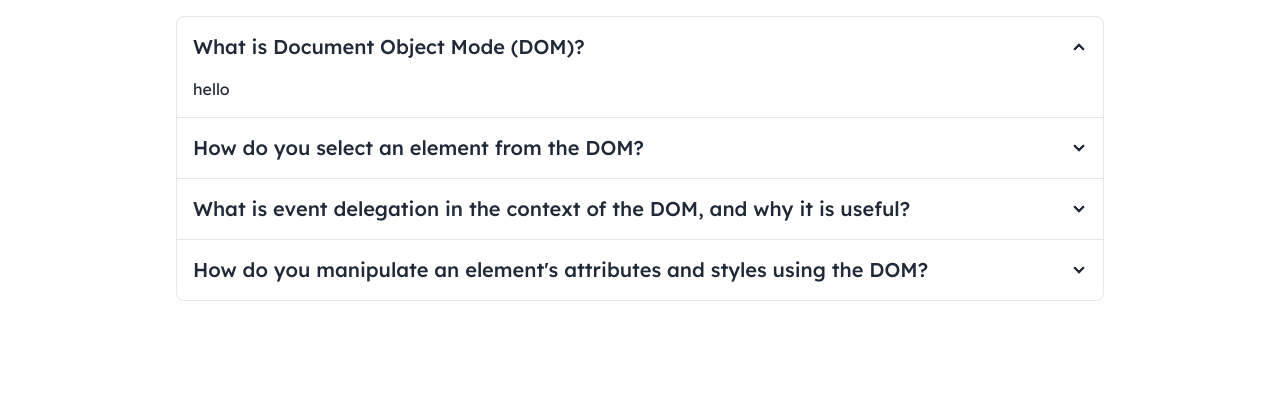
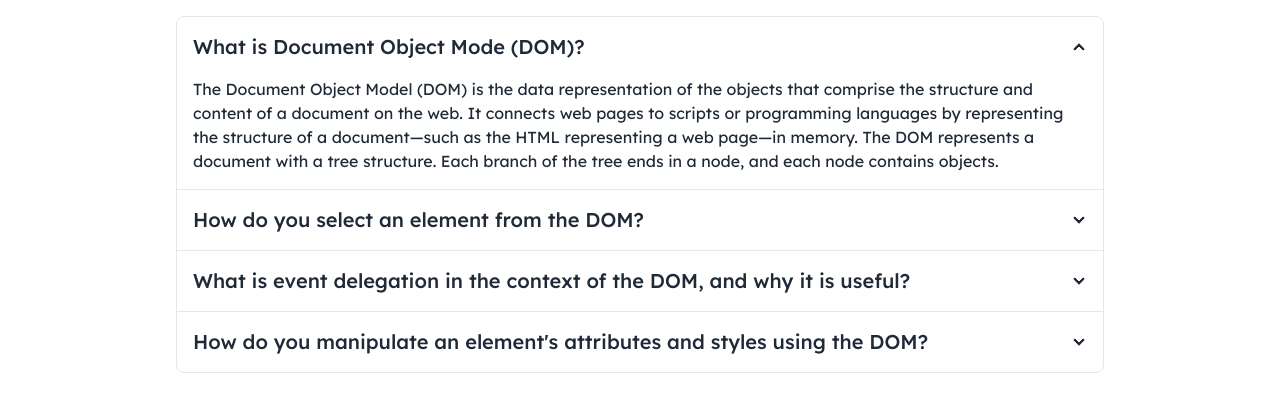
Before and after one commit to Nayeem10/assignment-05, a plain HTML site: page blog.html in a window 1280 px wide. Shown: the part 253-664 px from the top of the page. Drawn offline with nearby package versions, Linux system fonts and the light colour scheme.

Commit message:
blog updated

```diff
--- a/blog.html
+++ b/blog.html
@@ -39,28 +39,36 @@
                 <input type="radio" name="my-accordion-4" checked="checked" />
                 <div class="collapse-title text-xl font-medium">What is Document Object Mode (DOM)?</div>
                 <div class="collapse-content">
-                    <p>hello</p>
+                    <p>
+                        The Document Object Model (DOM) is the data representation of the objects that comprise the structure and content of a document on the web. It connects web pages to scripts or programming languages by representing the structure of a document—such as the HTML representing a web page—in memory. The DOM represents a document with a tree structure. Each branch of the tree ends in a node, and each node contains objects.
+                    </p>
                 </div>
             </div>
             <div class="collapse collapse-arrow join-item border-base-300 border">
                 <input type="radio" name="my-accordion-4" />
                 <div class="collapse-title text-xl font-medium">How do you select an element from the DOM?</div>
                 <div class="collapse-content">
-                    <p>hello</p>
+                    <p>
+                        An element can be selected from DOM using various method provided by document object. Such as - document.getElementById() which selects a single element by its id attribute, document.getElementsByClassName() which selects all elements that have a specific class name, document.getElementsByTagName() to selects all elements with a specific tag name, document.querySelector() to selects the first element that matches a CSS selector.
+                    </p>
                 </div>
             </div>
             <div class="collapse collapse-arrow join-item border-base-300 border">
                 <input type="radio" name="my-accordion-4" />
                 <div class="collapse-title text-xl font-medium">What is event delegation in the context of the DOM, and why it is useful?</div>
                 <div class="collapse-content">
-                    <p>hello</p>
+                    <p>
+                        Event delegation is a technique that is used to attach a single event listener to a parent element instead of attaching separate event listeners to multiple child elements. When an event occurs on one of the child elements, the event is "bubbled up" to the parent, and the event listener on the parent can determine which child triggered the event.
+                    </p>
                 </div>
             </div>
             <div class="collapse collapse-arrow join-item border-base-300 border">
                 <input type="radio" name="my-accordion-4" />
                 <div class="collapse-title text-xl font-medium">How do you manipulate an element's attributes and styles using the DOM?</div>
                 <div class="collapse-content">
-                    <p>hello</p>
+                    <p>
+                        An element's attributes and styles in the DOM can be manipulated using JavaScript. JavaScript can retrive an attribute using getAttribute(). It can also be used to add or remove attributes to a specific element using addAttribute() or removeAttribute().
+                    </p>
                 </div>
             </div>
         </div>
--- a/scripts/donation.js
+++ b/scripts/donation.js
@@ -87,4 +87,6 @@ function calculateDonation(event) {
 
     const modal = document.getElementById('my-modal');
     modal.showModal();
+
+    document.getElementById('no-history').classList.add('hidden');
 }
```
Also changed, not shown: index.html (+1 -0 lines).
